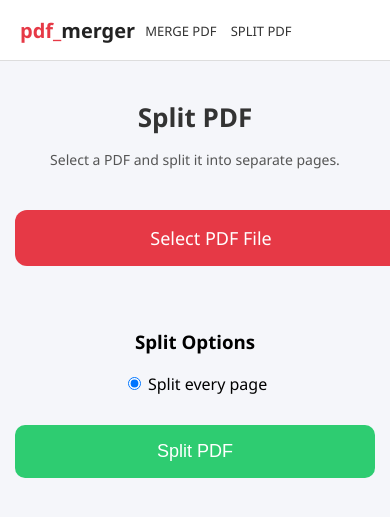
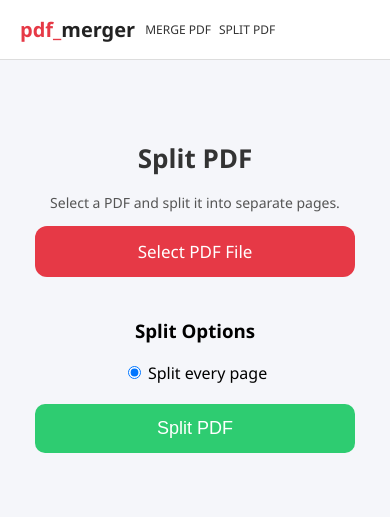
Before and after one commit to kiritosahai/pdf_merger, a Flask app: page /split_page in a window 390 px wide. Shown: the top 517 px of the page. Run offline with Flask 3, Linux system fonts and the light colour scheme.

Commit message:
Update split.html

```diff
--- a/templates/split.html
+++ b/templates/split.html
@@ -2,22 +2,32 @@
 <html>
 <head>
     <title>pdf_splitter</title>
+
+    <!-- ✅ Mobile scaling -->
     <meta name="viewport" content="width=device-width, initial-scale=1.0">
+
     <style>
-        body {
+
+        /* ✅ Prevent sideways movement & overflow */
+        html, body {
+            overflow-x: hidden;
+            max-width: 100%;
             margin: 0;
+            padding: 0;
             font-family: 'Segoe UI', sans-serif;
             background: #f5f6fa;
         }
 
+        /* ✅ NAVBAR (same as merge page) */
         .navbar {
             width: 100%;
             height: 60px;
             background: white;
             display: flex;
             align-items: center;
-            padding: 0 40px;
+            padding: 0 20px;   /* ✅ FIXED */
             border-bottom: 1px solid #ddd;
+            box-sizing: border-box;   /* ✅ Prevents overflow */
         }
 
         .logo {
@@ -31,11 +41,13 @@
         }
 
         .nav-links {
-            margin-left: 40px;
+            margin-left: 25px;
+            display: flex;
+            gap: 15px;
+            flex-wrap: wrap;  /* ✅ Prevents overflow on mobile */
         }
 
         .nav-links a {
-            margin-right: 25px;
             text-decoration: none;
             font-size: 15px;
             color: #333;
@@ -46,9 +58,11 @@
             color: #e63946;
         }
 
+        /* ✅ MAIN CONTENT */
         .main {
             text-align: center;
             margin-top: 80px;
+            padding: 0 15px;
         }
 
         .main h1 {
@@ -62,6 +76,7 @@
             color: #555;
         }
 
+        /* ✅ Select File Button */
         .upload-btn {
             background: #e63946;
             color: white;
@@ -72,6 +87,8 @@
             cursor: pointer;
             margin-top: 40px;
             transition: .2s;
+            display: inline-block;
+            max-width: 100%;
         }
 
         .upload-btn:hover {
@@ -79,6 +96,7 @@
             transform: scale(1.03);
         }
 
+        /* ✅ Split Button */
         .split-btn {
             margin-top: 30px;
             padding: 14px 50px;
@@ -89,18 +107,16 @@
             font-size: 18px;
             cursor: pointer;
             transition: .2s;
+            max-width: 100%;
         }
 
         .split-btn:hover {
             background: #27ae60;
             transform: scale(1.03);
         }
-        /* ✅ Mobile Layout Optimization */
+
+        /* ✅ Mobile Responsive Fixes */
         @media (max-width: 600px) {
-
-    .navbar {
-        padding: 0 20px;
-    }
 
             .logo {
                 font-size: 20px;
@@ -108,53 +124,47 @@
 
             .nav-links {
                 margin-left: 10px;
+                gap: 8px;
             }
 
             .nav-links a {
-        font-size: 13px;
-        margin-right: 10px;
-    }
-
-    .main {
-        margin-top: 40px;
-        padding: 0 15px;
+                font-size: 12px;
+                margin: 0;
             }
 
             .main h1 {
                 font-size: 26px;
-        line-height: 32px;
             }
 
             .main p {
                 font-size: 14px;
-        line-height: 20px;
-        padding: 0 5px;
             }
 
-    .upload-btn,
-    .merge-btn,
+            /* ✅ Fit Select button on mobile */
+            .upload-btn {
+                width: 100%;
+                padding: 14px 0;
+                font-size: 17px;
+                max-width: 320px;
+                margin: 0 auto;
+            }
+
+            /* ✅ Fit Split button on mobile */
             .split-btn {
                 width: 100%;
-        padding: 16px;
+                padding: 14px;
                 font-size: 18px;
-    }
-
-    .range-box input {
-        width: 48%;
-        padding: 10px;
-        font-size: 16px;
-        margin-bottom: 10px;
-    }
-
-    #file-list div {
-        font-size: 14px;
+                max-width: 320px;
+                margin: 20px auto 0 auto;
             }
         }
 
     </style>
 </head>
+
 <body>
 
+    <!-- ✅ NAVBAR -->
     <div class="navbar">
         <div class="logo">pdf_<span>merger</span></div>
 
@@ -164,12 +174,14 @@
         </div>
     </div>
 
+    <!-- ✅ MAIN CONTENT -->
     <div class="main">
         <h1>Split PDF</h1>
         <p>Select a PDF and split it into separate pages.</p>
 
         <form action="/split" method="post" enctype="multipart/form-data">
 
+            <!-- ✅ Select File Button -->
             <label for="splitInput">
                 <div class="upload-btn">Select PDF File</div>
             </label>
@@ -177,12 +189,15 @@
 
             <br><br>
             <h3>Split Options</h3>
+
             <label>
                 <input type="radio" name="split_type" value="all" checked>
                 Split every page
             </label>
 
+            <!-- ✅ Split Button -->
             <button class="split-btn" type="submit">Split PDF</button>
+
         </form>
     </div>
 
```
Lines whose indentation alone changed are shown as unchanged.
